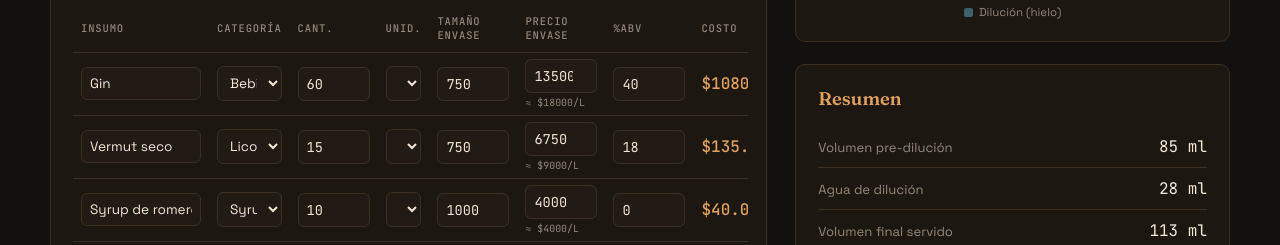
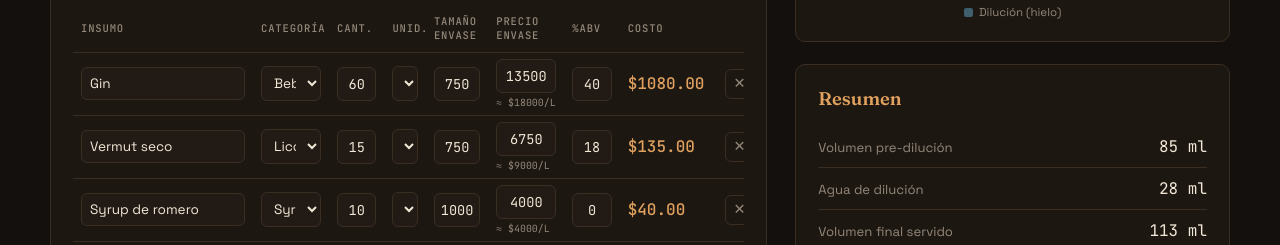
Before and after one commit to dani-rfank/costeo-cocteles-abv, a plain HTML site: page index.html in a window 1280 px wide. Shown: the part 524-769 px from the top of the page. Drawn offline with nearby package versions, Linux system fonts and the light colour scheme.

Commit message:
index.html

```diff
--- a/index.html
+++ b/index.html
@@ -69,9 +69,21 @@
   .method-card .m-dil input{ width:52px; }
 
   /* Table */
-  .table-scroll{ overflow-x:auto; -webkit-overflow-scrolling:touch; margin: 0 -4px; padding: 0 4px; }
-  .table-scroll-hint{ display:none; font-family:'JetBrains Mono', monospace; font-size:0.65rem; color:var(--muted); margin-bottom:8px; text-align:right; }
-  table{ width:100%; min-width:640px; border-collapse:collapse; }
+  .table-scroll{ overflow-x:auto; -webkit-overflow-scrolling:touch; }
+  .table-scroll-hint{ display:block; font-family:'JetBrains Mono', monospace; font-size:0.65rem; color:var(--muted); margin-bottom:8px; text-align:right; }
+  table{ width:100%; border-collapse:collapse; table-layout:auto; min-width:640px; }
+  /* Layout de una sola columna (panel ocupa todo el ancho disponible): entra fluida sin scroll */
+  @media (min-width: 750px) and (max-width: 919px){
+    .table-scroll{ overflow-x:hidden; }
+    .table-scroll-hint{ display:none; }
+    table{ table-layout:fixed; min-width:0; }
+  }
+  /* Desktop ancho (layout de dos columnas: el panel de ingredientes es más angosto a igual ancho de ventana, necesita más espacio total) */
+  @media (min-width: 1200px){
+    .table-scroll{ overflow-x:hidden; }
+    .table-scroll-hint{ display:none; }
+    table{ table-layout:fixed; min-width:0; }
+  }
   thead th{
     text-align:left; font-family:'JetBrains Mono', monospace; font-size:0.66rem; text-transform:uppercase;
     letter-spacing:0.08em; color:var(--muted); font-weight:500; padding:0 8px 10px; border-bottom:1px solid var(--line);
@@ -86,13 +98,15 @@
     width:100%; outline:none; transition:border-color .15s;
   }
   input:focus, select:focus{ border-color: var(--copper-bright); }
-  input[type=number]{ font-family:'JetBrains Mono', monospace; }
-  td.col-name input{ min-width:120px; }
-  td.col-num input{ width:72px; }
-  .price-hint{ font-family:'JetBrains Mono', monospace; font-size:0.62rem; color:var(--muted); margin-top:3px; white-space:nowrap; }
+  input[type=number]{ font-family:'JetBrains Mono', monospace; -moz-appearance:textfield; }
+  input[type=number]::-webkit-inner-spin-button,
+  input[type=number]::-webkit-outer-spin-button{ -webkit-appearance:none; margin:0; }
+  td.col-name input{ min-width:0; width:100%; }
+  td.col-num input{ width:100%; min-width:0; padding:7px 3px; text-align:center; }
+  .price-hint{ font-family:'JetBrains Mono', monospace; font-size:0.62rem; color:var(--muted); margin-top:3px; white-space:normal; overflow-wrap:break-word; }
   .cat-tag{ display:inline-block; width:8px; height:8px; border-radius:50%; margin-right:6px; }
 
-  .cost-cell{ font-family:'JetBrains Mono', monospace; color:var(--copper-bright); font-weight:500; white-space:nowrap; }
+  .cost-cell{ font-family:'JetBrains Mono', monospace; color:var(--copper-bright); font-weight:500; overflow-wrap:break-word; }
 
   .rm-btn{
     background:transparent; border:1px solid var(--line); color:var(--muted); border-radius:6px;
@@ -162,8 +176,6 @@
 
     .servings-bar{ flex-direction:column; gap:12px; margin-bottom:14px; }
 
-    .table-scroll-hint{ display:block; }
-
     /* Que los inputs y selects tengan buen tamaño para tocar con el dedo */
     input, select{ padding:9px 8px; font-size:0.9rem; }
     input[type=number]{ font-size:0.9rem; }
@@ -223,14 +235,14 @@
           <table>
             <thead>
               <tr>
-                <th style="width:18%">Insumo</th>
-                <th style="width:12%">Categoría</th>
+                <th style="width:26%">Insumo</th>
+                <th style="width:11%">Categoría</th>
                 <th style="width:8%">Cant.</th>
-                <th style="width:7%">Unid.</th>
-                <th style="width:10%">Tamaño envase</th>
-                <th style="width:12%">Precio envase</th>
-                <th style="width:7%">%ABV</th>
-                <th style="width:11%">Costo</th>
+                <th style="width:6%">Unid.</th>
+                <th style="width:9%">Tamaño envase</th>
+                <th style="width:11%">Precio envase</th>
+                <th style="width:8%">%ABV</th>
+                <th style="width:14%">Costo</th>
                 <th style="width:4%"></th>
               </tr>
             </thead>
```
